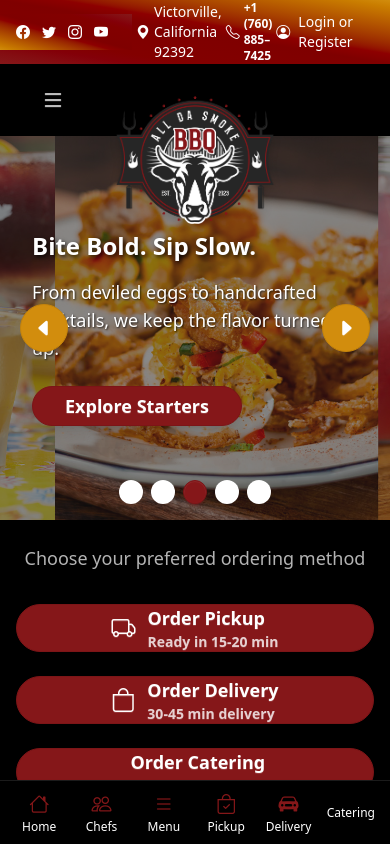
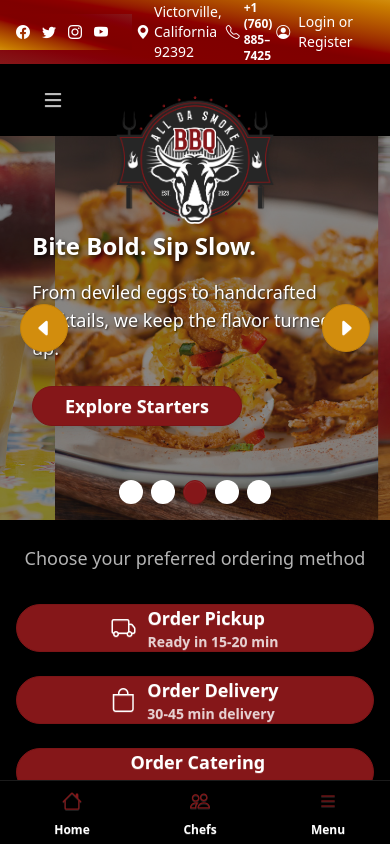
Before and after one commit to qoryhanisagal/catering-delivery-app, a React (Vite) app in the folder client/: page / in a window 390 px wide. Shown: the top 844 px of the page. Built offline with nearby package versions, Linux system fonts and the light colour scheme.

Commit message:
Mobile doc updates

```diff
--- a/client/src/components/Navbar/Navbar.jsx
+++ b/client/src/components/Navbar/Navbar.jsx
@@ -96,28 +96,28 @@ export default function Navbar() {
       </div>
 
       {/* Mobile Dock Navigation */}
-      <div className="dock lg:hidden fixed bottom-0 left-0 right-0 z-40 bg-base-100 shadow-md border-t border-base-300">
-        <Link to="/">
+      <div className="dock dock-md lg:hidden fixed bottom-0 left-0 right-0 z-40 bg-base-100 shadow-md border-t border-base-300">
+        <Link to="/" className="btn btn-ghost">
           <i className="bi bi-house text-xl text-primary"></i>
           <span className="dock-label text-xs">Home</span>
         </Link>
-        <Link to="/chefs">
+        <Link to="/chefs" className="btn btn-ghost">
           <i className="bi bi-people text-xl text-primary"></i>
           <span className="dock-label text-xs">Chefs</span>
         </Link>
-        <Link to="/menu">
+        <Link to="/menu" className="btn btn-ghost">
           <i className="bi bi-list text-xl text-primary"></i>
           <span className="dock-label text-xs">Menu</span>
         </Link>
-        <Link to="/pickup">
+        <Link to="/pickup" className="btn btn-ghost">
           <i className="bi bi-bag-check text-xl text-primary"></i>
           <span className="dock-label text-xs">Pickup</span>
         </Link>
-        <Link to="/delivery">
+        <Link to="/delivery" className="btn btn-ghost">
           <i className="bi bi-car-front-fill text-xl text-primary"></i>
           <span className="dock-label text-xs">Delivery</span>
         </Link>
-        <Link to="/catering">
+        <Link to="/catering" className="btn btn-ghost">
           <i className="bi bi-fork-knife text-xl text-primary"></i>
           <span className="dock-label text-xs">Catering</span>
         </Link>
```
